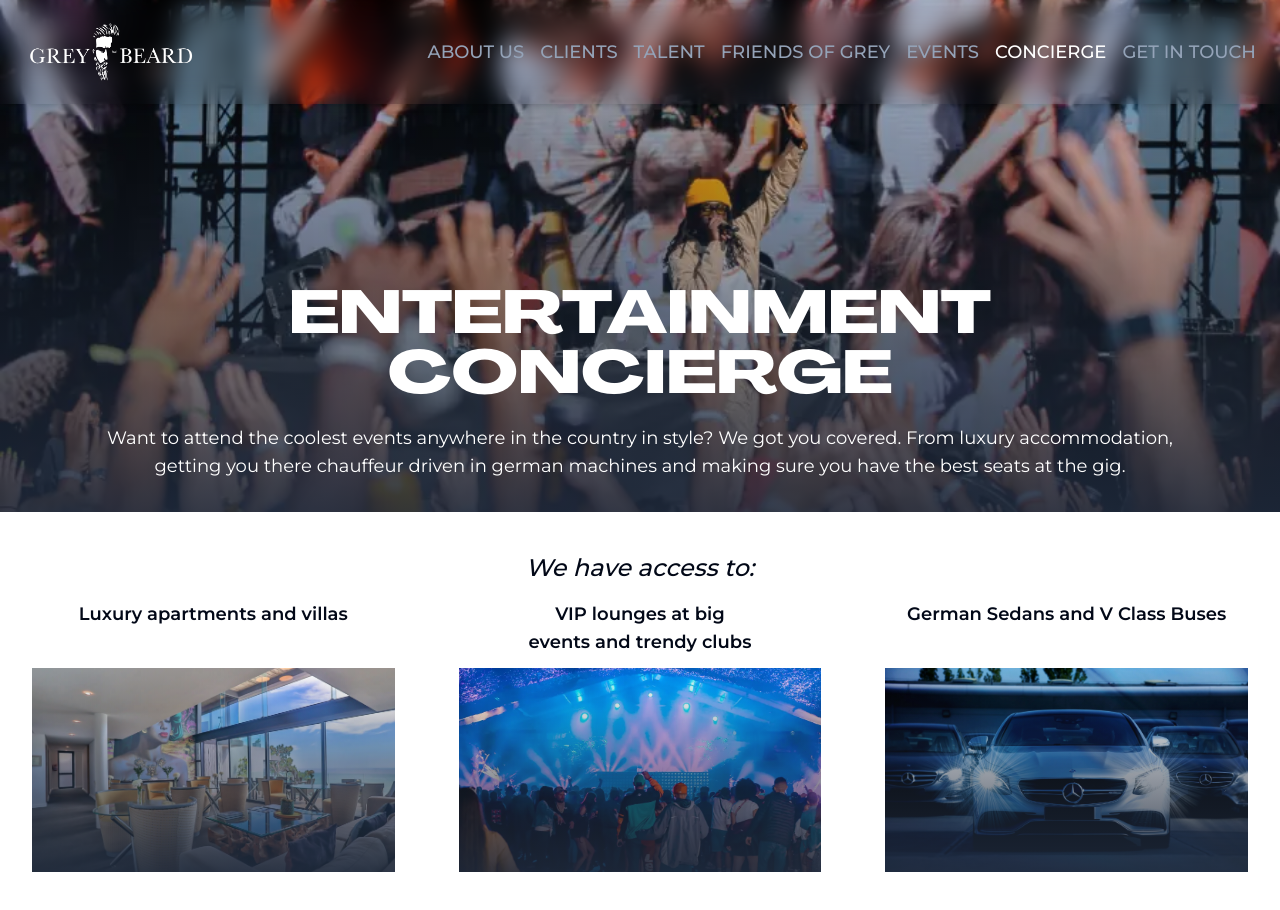
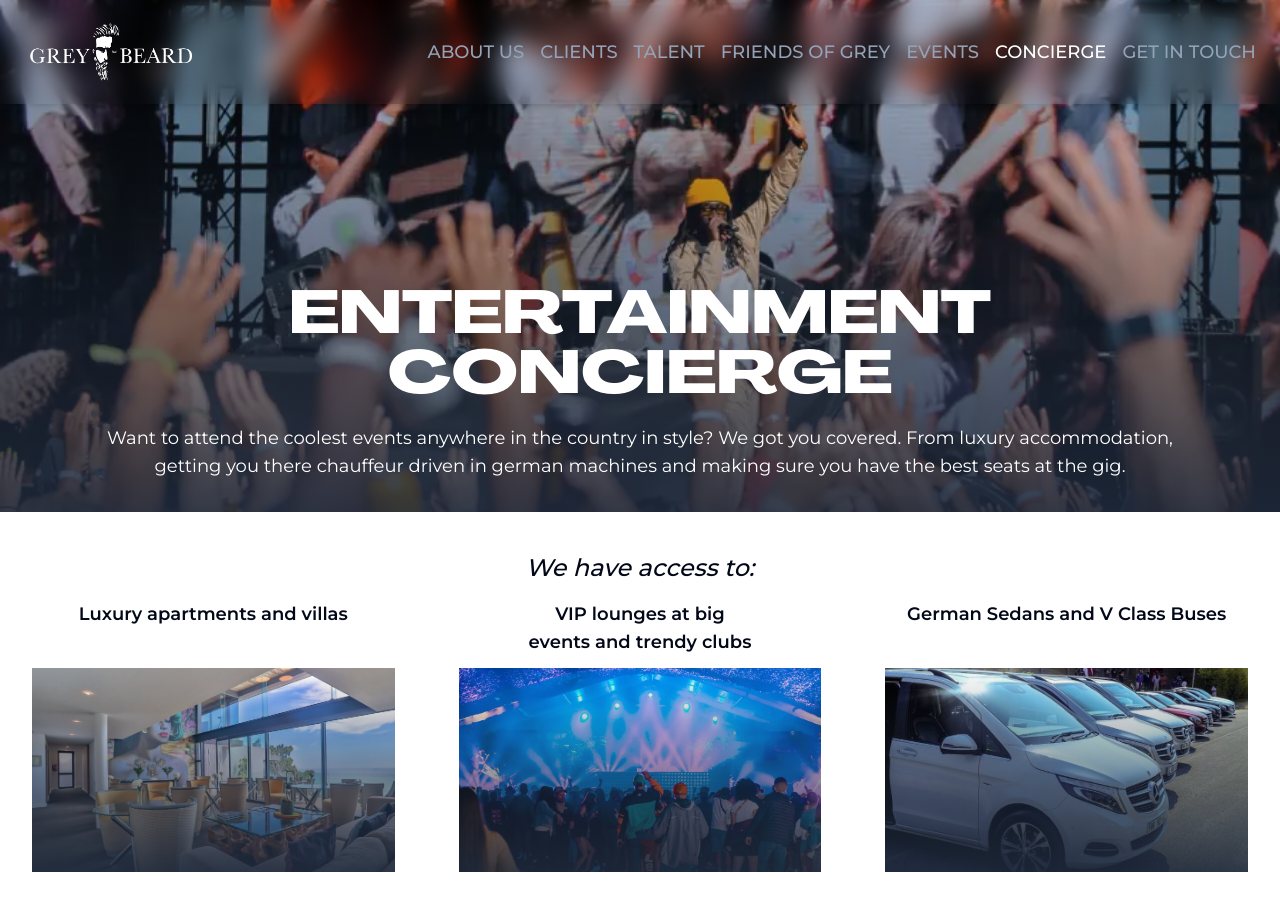
Before and after one commit to PhilaniNcube/greybeard, a Next.js app: page /concierge in a window 1280 px wide. Built offline with nearby package versions, Linux system fonts and the light colour scheme.

Commit message:
Update image path for German Sedans and V Class Buses

```diff
--- a/app/concierge/_components/concierge-services.tsx
+++ b/app/concierge/_components/concierge-services.tsx
@@ -13,7 +13,7 @@ const services =[
   },
   {
     name: "German Sedans and V Class Buses",
-    image: "images/cars.webp",
+    image: "images/vlass.jpeg",
   },
 
 
```
Also changed, not shown: public/images/vlass.jpeg (added).
